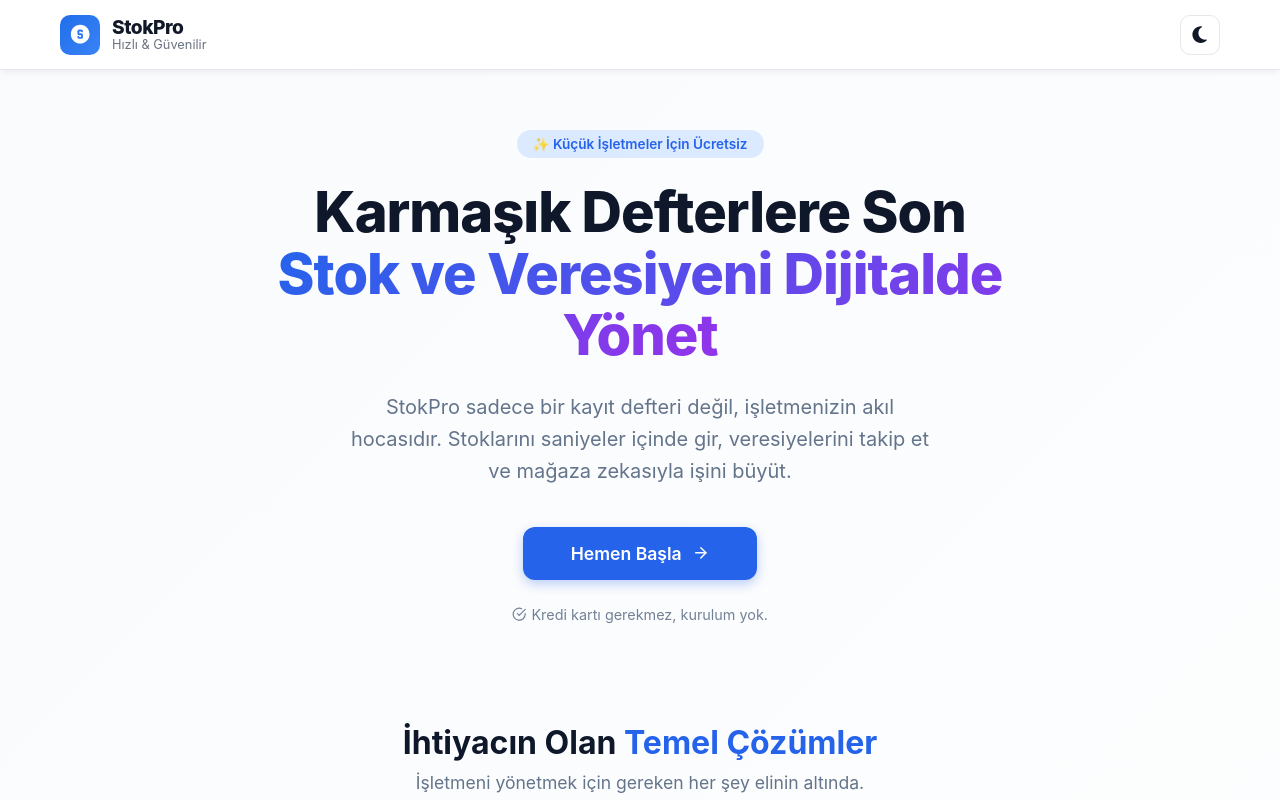
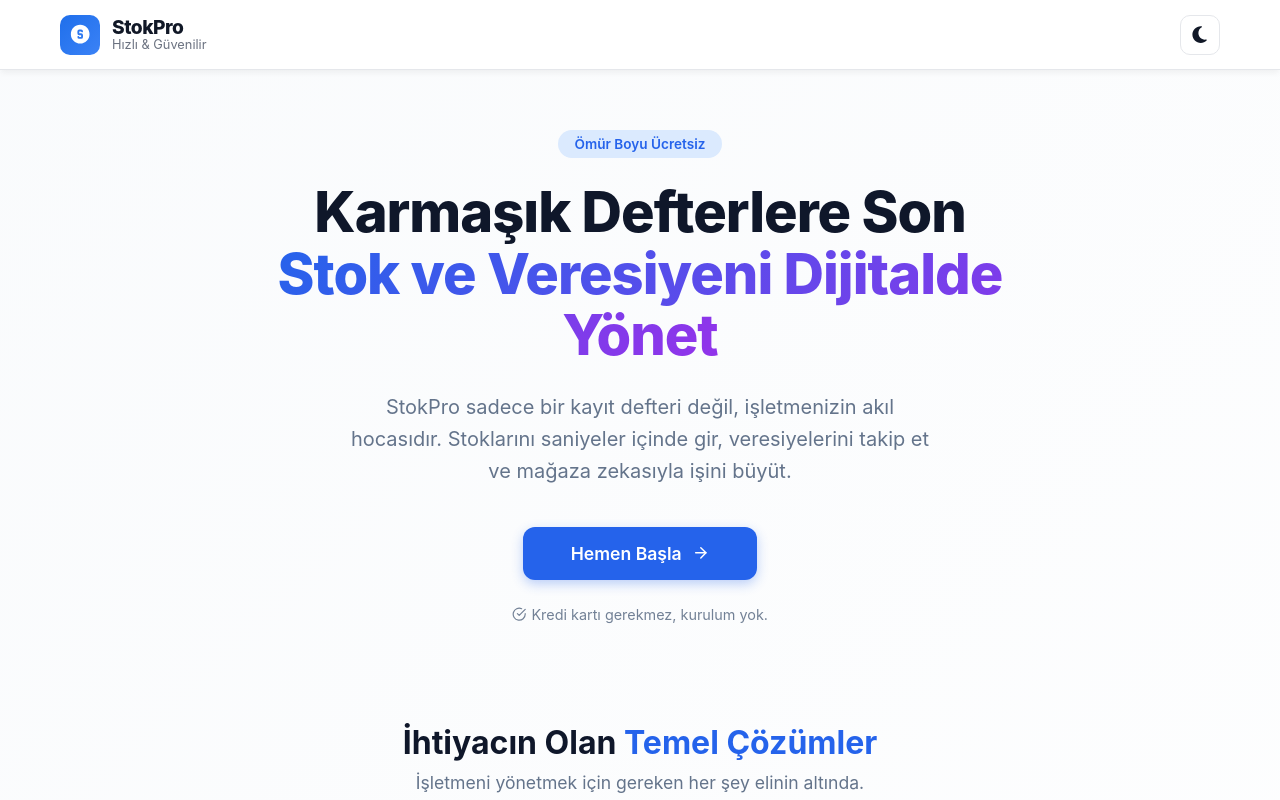
Before and after one commit to Bedirhan3428/stokpro, a React (Create React App) app: page / in a window 1280 px wide. Shown: the top 800 px of the page. Built offline with nearby package versions, Linux system fonts and the light colour scheme; no server answers.

Commit message:
Update Home.js

```diff
--- a/src/components/Home.js
+++ b/src/components/Home.js
@@ -56,7 +56,7 @@ function Home() {
     <div className="home-container">
       {/* HERO BÖLÜMÜ */}
       <section className="hero-section">
-        {!user && <div className="badge">✨ Küçük İşletmeler İçin Ücretsiz</div>}
+        {!user && <div className="badge">Ömür Boyu Ücretsiz</div>}
 
         <h1 className="hero-title">
           Karmaşık Defterlere Son <br />
```
